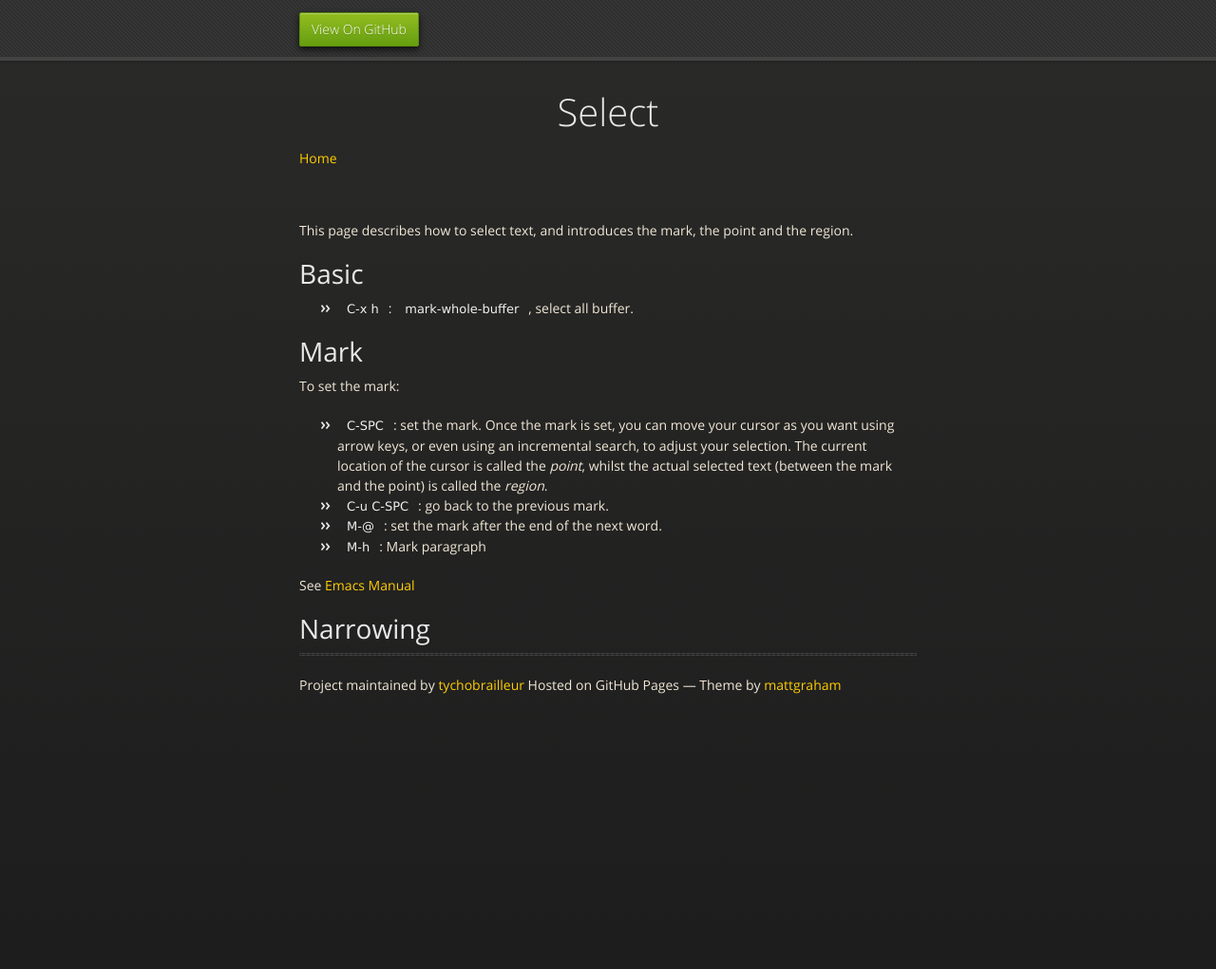
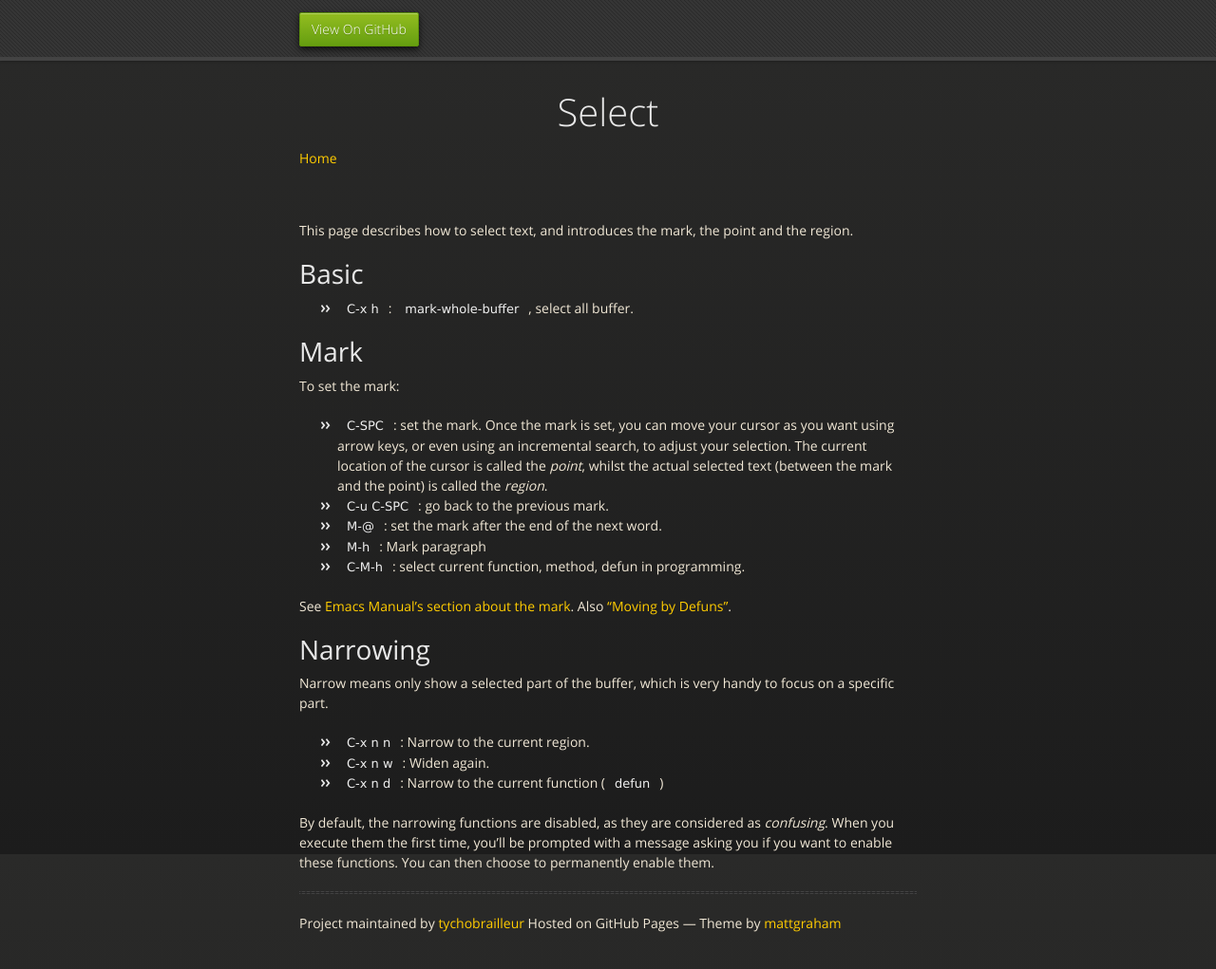
Before and after one commit to tychobrailleur/tychobrailleur.github.io, a Jekyll site: the page built from select.md, in a window 1280 px wide and 1073 px high. Shown: the top 1021 px of the window at 95% size. Built offline with Jekyll 4.4.1, drawn with Linux system fonts in a browser that asks for light colours; nearby versions of some CDN libraries.

Commit message:
Improvements!

```diff
--- a/select.md
+++ b/select.md
@@ -17,7 +17,17 @@ To set the mark:
 - `C-u C-SPC`: go back to the previous mark.
 - `M-@`: set the mark after the end of the next word.
 - `M-h`: Mark paragraph
+- `C-M-h`: select current function, method, defun in programming.
 
-See [Emacs Manual](http://www.gnu.org/software/emacs/manual/html_node/emacs/Mark.html#Mark)
+
+See [Emacs Manual’s section about the mark](http://www.gnu.org/software/emacs/manual/html_node/emacs/Mark.html#Mark).  Also [“Moving by Defuns”](http://www.gnu.org/software/emacs/manual/html_node/emacs/Moving-by-Defuns.html).
 
 # Narrowing
+
+Narrow means only show a selected part of the buffer, which is very handy to focus on a specific part.
+
+- `C-x n n`: Narrow to the current region.
+- `C-x n w`: Widen again.
+- `C-x n d`: Narrow to the current function (`defun`)
+
+By default, the narrowing functions are disabled, as they are considered as _confusing_.  When you execute them the first time, you'll be prompted with a message asking you if you want to enable these functions.  You can then choose to permanently enable them.
```
Also changed, not shown: annoyances.md (added, +14 -0 lines), bookmarks.md (+6 -0 lines), customize.md (added, +10 -0 lines), packages/js2.md (added, +4 -0 lines), todo.md (added, +7 -0 lines).
